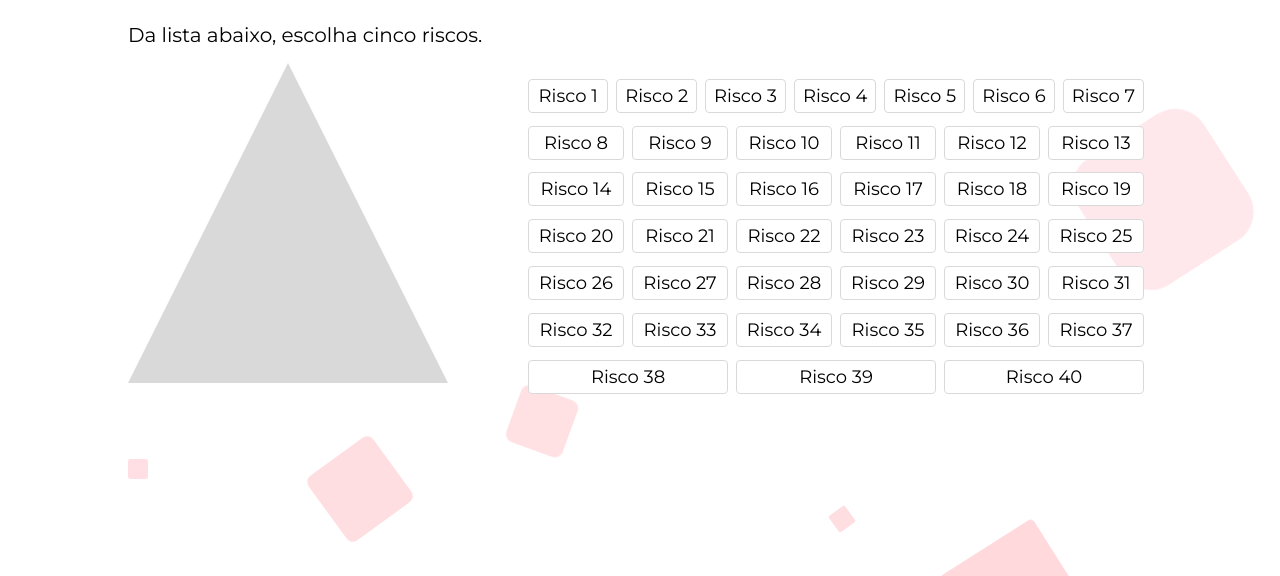
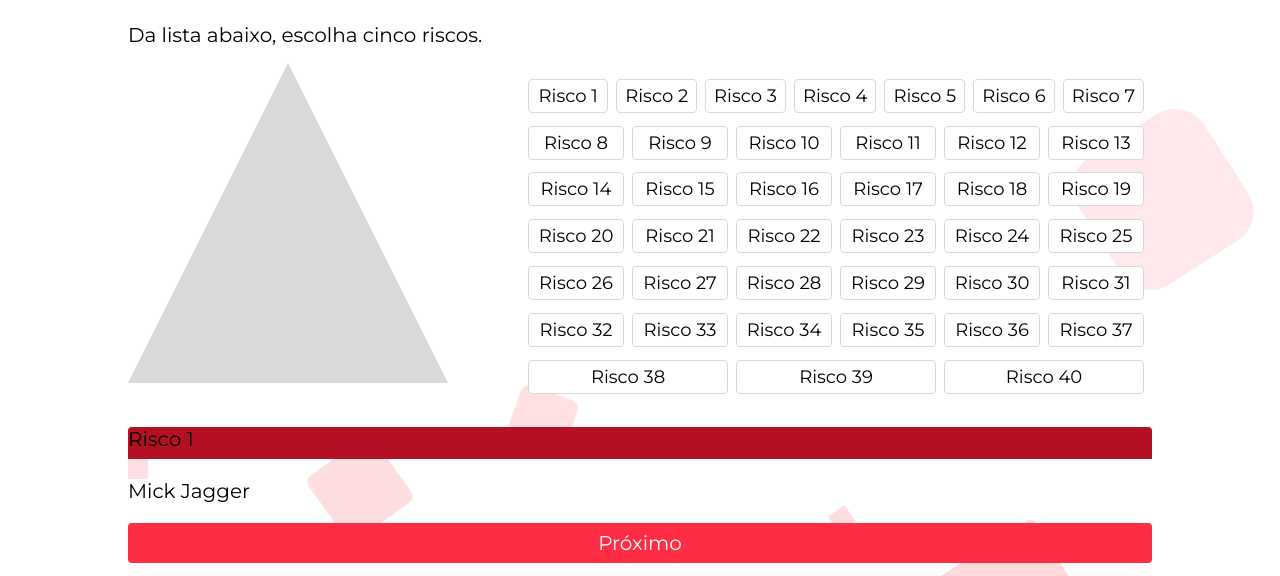
Before and after one commit to Gui1949/dorCronica, a plain HTML site: page index.html in a window 1280 px wide. Shown: the part 181-757 px from the top of the page. Drawn offline with nearby package versions, Linux system fonts and the light colour scheme.

Commit message:
Começando a etapa 4

```diff
--- a/index.html
+++ b/index.html
@@ -56,10 +56,22 @@
           <br style="clear: both" />
         </div>
 
-        <div id="listar_1">
+        <div id="listar_1"></div>
+
+        <div id="listar2">
+          <div class="titulo_listar2">
+            <p>Risco 1</p>
+          </div>
+
+        <div class="conteudo_listar2">
+          <p>Mick Jagger</p>
         </div>
 
-        <div id="listar2"></div>
+        <div class="btn_prox_lista">
+          Próximo
+        </div>
+
+        </div>
       </div>
 
       <ul class="circles">
--- a/script.js
+++ b/script.js
@@ -228,6 +228,7 @@ const etapa3_mobile = () => {
   let divAtual = document.getElementById("listar_1");
   divAtual.appendChild(riscos_lista1);
 
+  const while_lista1 = () => {
     while (i < click_array.length) {
       let risco_titulo = document.createElement("h3");
       risco_titulo.innerHTML = click_array[i];
@@ -268,6 +269,24 @@ const etapa3_mobile = () => {
       risco_list.appendChild(risco_option3);
 
       riscos_lista1.appendChild(risco_list);
+
+      let riscos_prox = document.createElement('div')
+      riscos_prox.innerHTML = "Próximo"
+      riscos_prox.className = "btn_prox_lista"
+      riscos_prox.onclick = () => {
+        if(i != 5){
+          riscos_lista1.innerHTML = ''
+          while_lista1()
+        }
+        else{
+          sumir_elemento('listar_1')
+        }
+      }
+      riscos_lista1.appendChild(riscos_prox);
+
       i++;
+      break;
     }
+  }
+  while_lista1()
 };
--- a/style.css
+++ b/style.css
@@ -123,6 +123,29 @@ datalist {
   opacity: 1;
   animation-duration: 1s;
   animation-fill-mode: forwards;
+}
+
+.btn_prox_lista {
+  display: flex;
+  width: 100%;
+  cursor: pointer;
+  background-color: #ff2d44;
+  border-radius: 0.5vh;
+  align-items: center;
+  justify-content: center;
+  height: 5vh;
+  vertical-align: middle;
+  color: #ffffff;
+  margin-top: 2vh;
+}
+
+.titulo_listar2 {
+  background-color: #b31023;
+  color: #ffffff;
+  font-weight: 600;
+  height: 4vh;
+  border-top-left-radius: 0.5vh;
+  border-top-right-radius: 0.5vh;
 }
 
 #proximo {
```
Lines whose indentation alone changed are shown as unchanged.
